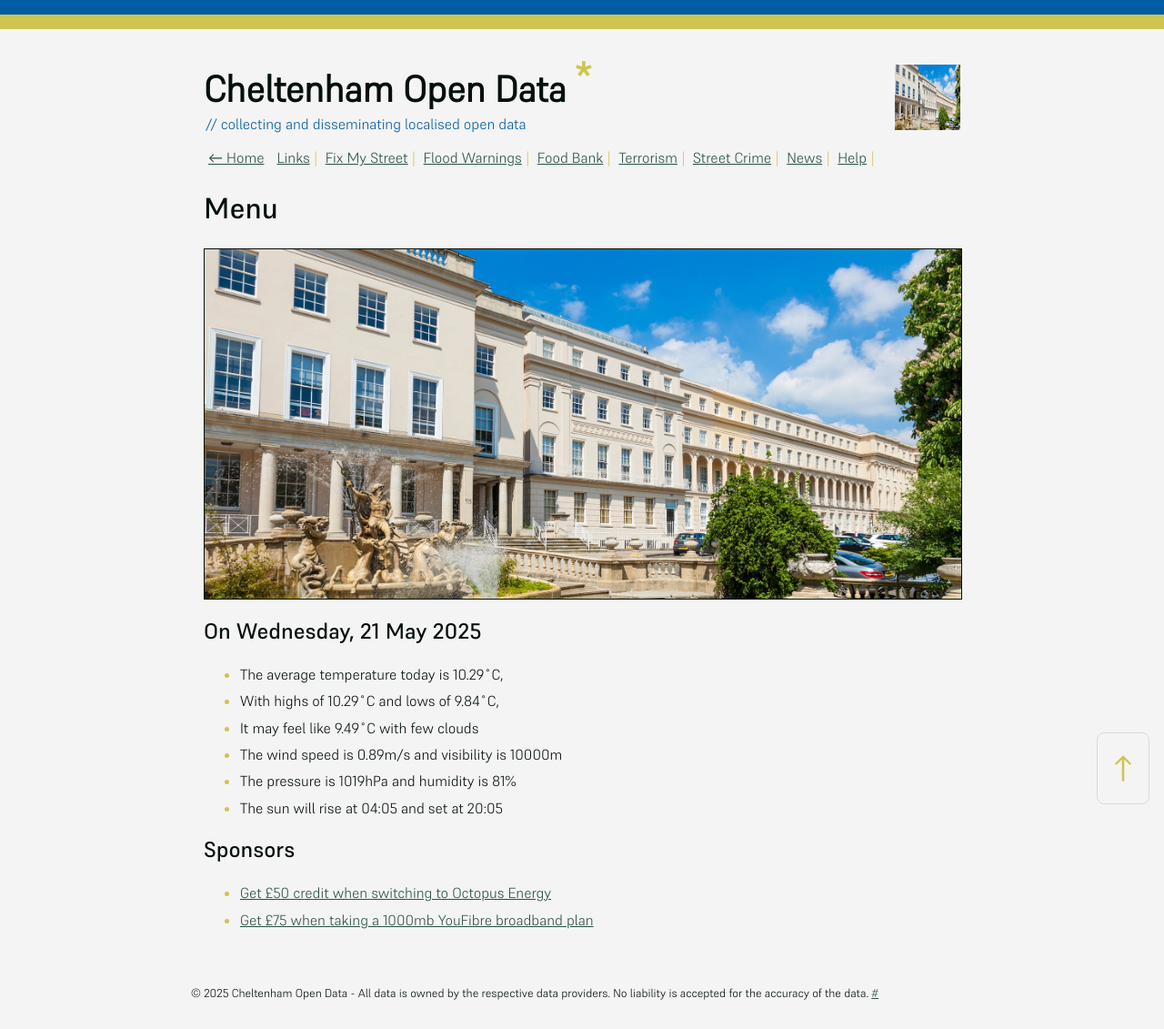
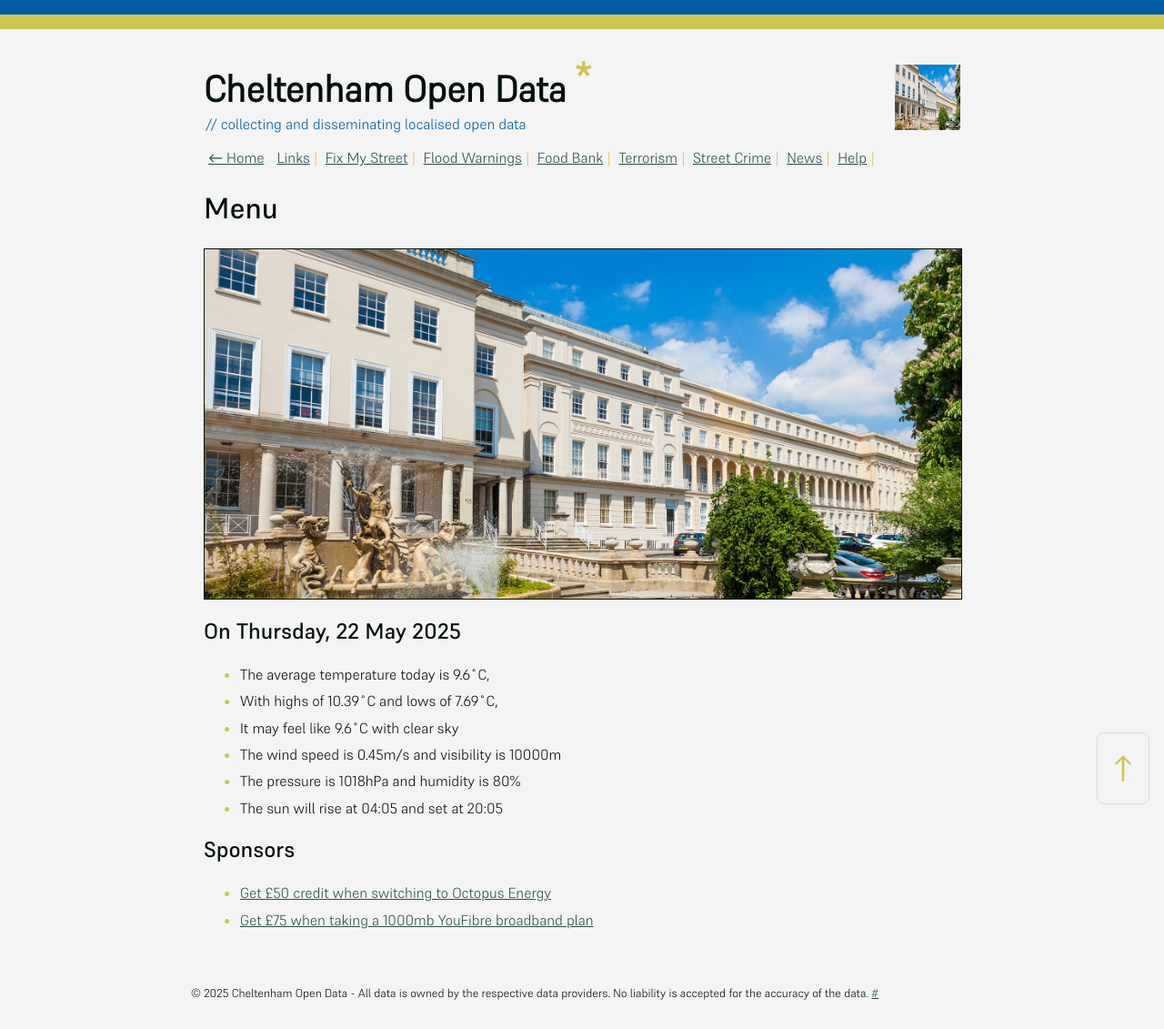
Before and after one commit to mat-0/cheltenham-open-data, a Jekyll site: the page built from index.md, in a window 1280 px wide. Shown: the whole page at 91% size. Built offline with Jekyll 4.4.1, drawn with Linux system fonts in a browser that asks for light colours.

Commit message:
Updated 2025-05-22 01:24:23

```diff
--- a/index.md
+++ b/index.md
@@ -8,13 +8,13 @@ seo: Menu
 ![Logo](/images/logo.jpg){:width="832px"}
 
 <!-- weather_marker starts -->
-## On Wednesday, 21 May 2025
+## On Thursday, 22 May 2025
 
-- The average temperature today is 10.29˚C,
-- With highs of 10.29˚C and lows of 9.84˚C,
-- It may feel like 9.49˚C with few clouds
-- The wind speed is 0.89m/s and visibility is 10000m
-- The pressure is 1019hPa and humidity is 81%
+- The average temperature today is 9.6˚C,
+- With highs of 10.39˚C and lows of 7.69˚C,
+- It may feel like 9.6˚C with clear sky
+- The wind speed is 0.45m/s and visibility is 10000m
+- The pressure is 1018hPa and humidity is 80%
 - The sun will rise at 04:05 and set at 20:05
 
 <!-- weather_marker ends -->
```
Also changed, not shown: _data/flood.json (+5 -27 lines), _pages/news.md (+9 -9 lines), _pages/terrorism.md (+1 -1 lines).
